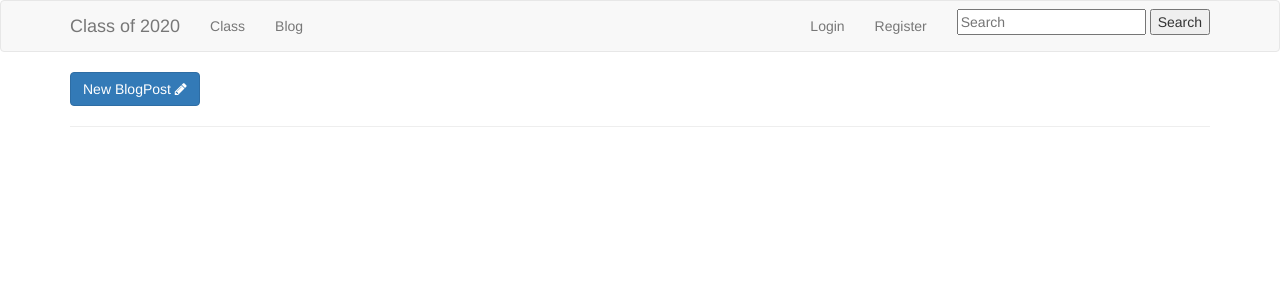
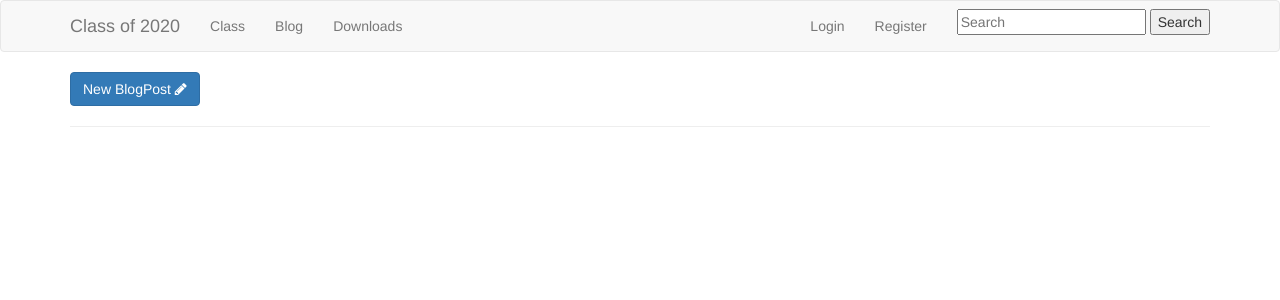
Before and after one commit to NischalLal/class-ultimate-classof2020, a Django app: page /blog/ in a window 1280 px wide. Shown: the top 300 px of the page. Run offline with Django 3.2, Linux system fonts and the light colour scheme; data that the repository does not hold is empty; some libraries are stand-ins or nearby versions.

Commit message:
Adds Download section in navbar

```diff
--- a/ultimatewebsite/templates/base.html
+++ b/ultimatewebsite/templates/base.html
@@ -34,6 +34,7 @@
               <ul class="nav navbar-nav">
                   <li><a href="{% url 'Member List' %}">Class</a></li>
                   <li><a href="{% url 'BlogPost List' %}">Blog</a></li>
+                  <li><a href="{% url 'BlogPost List' %}">Downloads</a></li>
               </ul>
 
             <ul class = 'nav navbar-nav navbar-right'>
```
